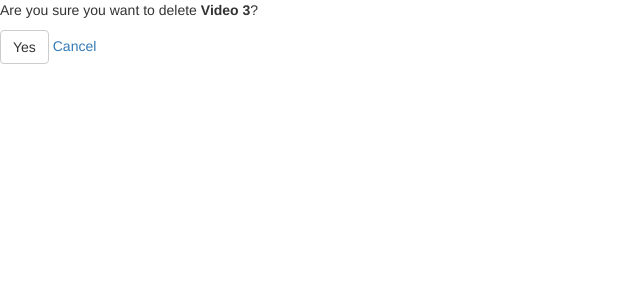
After one commit to codingforentrepreneurs/Srvup-2, a Django app: a page that uses src/videos/templates/videos/video_confirm_delete.html in a window 1280 px wide. The commit adds this page. Shown: the top 300 px of the page, without its empty margins (0-640 px from the left). Run offline with Django 3.2, Linux system fonts and the light colour scheme; data comes from the database, SQL or seed files in the repository; both versions use the stored data as it was after the commit; some libraries are stand-ins or nearby versions.

Commit message:
23 - Delete & Update View

```diff
--- a/src/srvup/urls.py
+++ b/src/srvup/urls.py
@@ -17,7 +17,13 @@ from django.conf.urls import url
 from django.contrib import admin
 
 from .views import home, HomeView
-from videos.views import VideoListView, VideoDetailView, VideoCreateView
+from videos.views import (
+    VideoListView,
+    VideoDetailView,
+    VideoCreateView,
+    VideoUpdateView,
+    VideoDeleteView
+    )
 
 urlpatterns = [
     url(r'^$', HomeView.as_view(), name='home'),
@@ -26,4 +32,7 @@ urlpatterns = [
     url(r'^videos/create/$', VideoCreateView.as_view(), name='video-create'),
     # url(r'^videos/(?P<pk>\d+)/$', VideoDetailView.as_view(), name='video-detail'),
     url(r'^videos/(?P<slug>[\w-]+)/$', VideoDetailView.as_view(), name='video-detail-slug'),
+    url(r'^videos/(?P<slug>[\w-]+)/edit/$', VideoUpdateView.as_view(), name='video-update'),
+    url(r'^videos/(?P<slug>[\w-]+)/delete/$', VideoDeleteView.as_view(), name='video-delete'),
+
 ]
--- /dev/null
+++ b/src/videos/templates/videos/video_confirm_delete.html
@@ -0,0 +1,13 @@
+{% extends 'base.html' %}
+
+{% block title %}Videos | {{ block.super }}{% endblock title %}
+
+
+{% block content %}
+    <form method='POST' action=''>{% csrf_token %}
+        <p>Are you sure you want to delete <b>{{ object.title }}</b>?</p>
+        <input type='submit' value='Yes' class='btn btn-default' />
+        <a href='{{ object.get_absolute_url }}'>Cancel</a>
+    </form>
+
+{% endblock content %}
--- a/src/videos/templates/videos/video_form.html
+++ b/src/videos/templates/videos/video_form.html
@@ -8,4 +8,5 @@
         {{ form.as_p }}
         <input type='submit' value='Save' class='btn btn-default' />
     </form>
+
 {% endblock content %}
--- a/src/videos/views.py
+++ b/src/videos/views.py
@@ -42,10 +42,12 @@ class VideoListView(ListView):
 
 class VideoUpdateView(UpdateView):
     queryset = Video.objects.all()
+    form_class = VideoForm
 
 
 class VideoDeleteView(DeleteView):
     queryset = Video.objects.all()
+    success_url = '/videos/'
 
 
 
```
Also changed, not shown: src/db.sqlite3.
